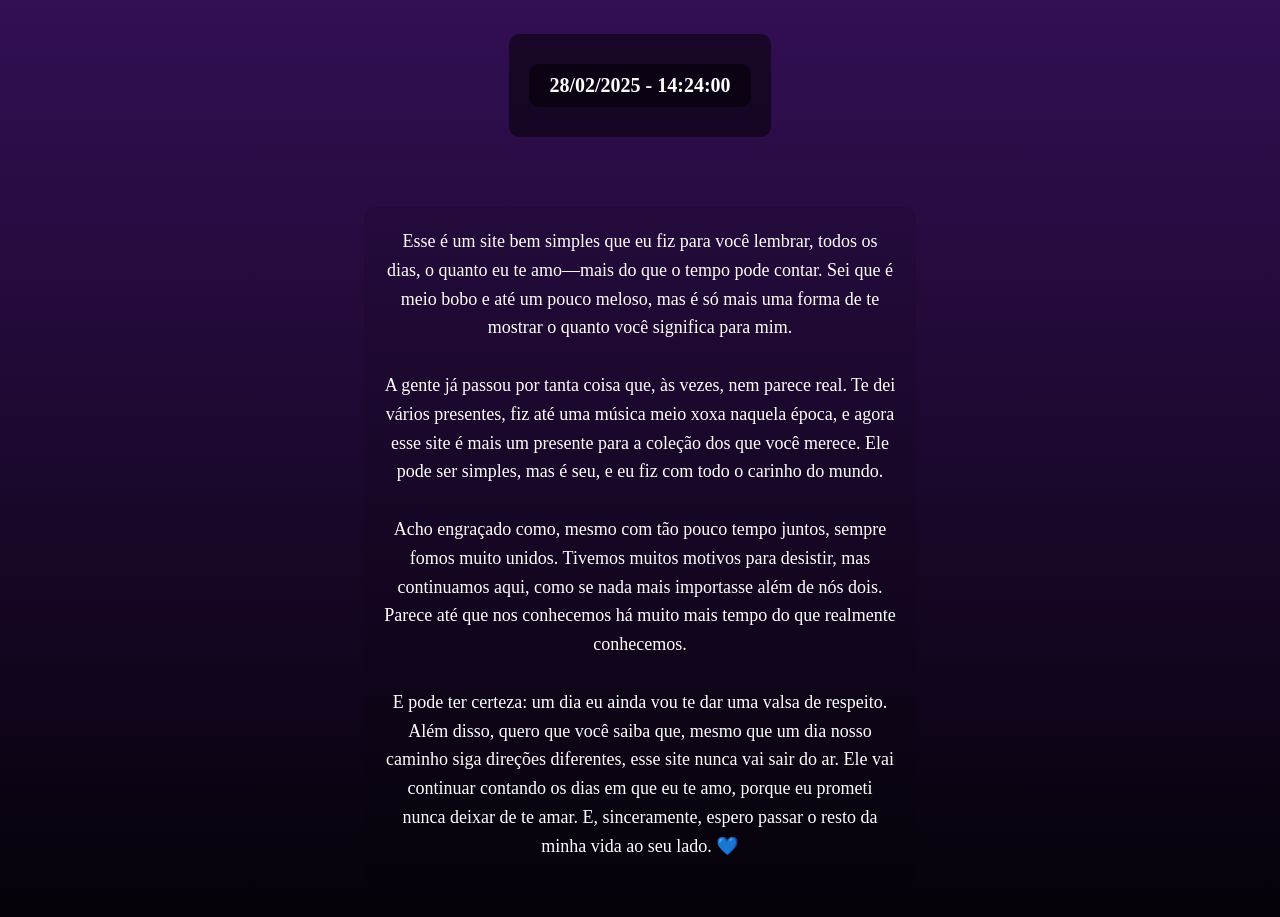
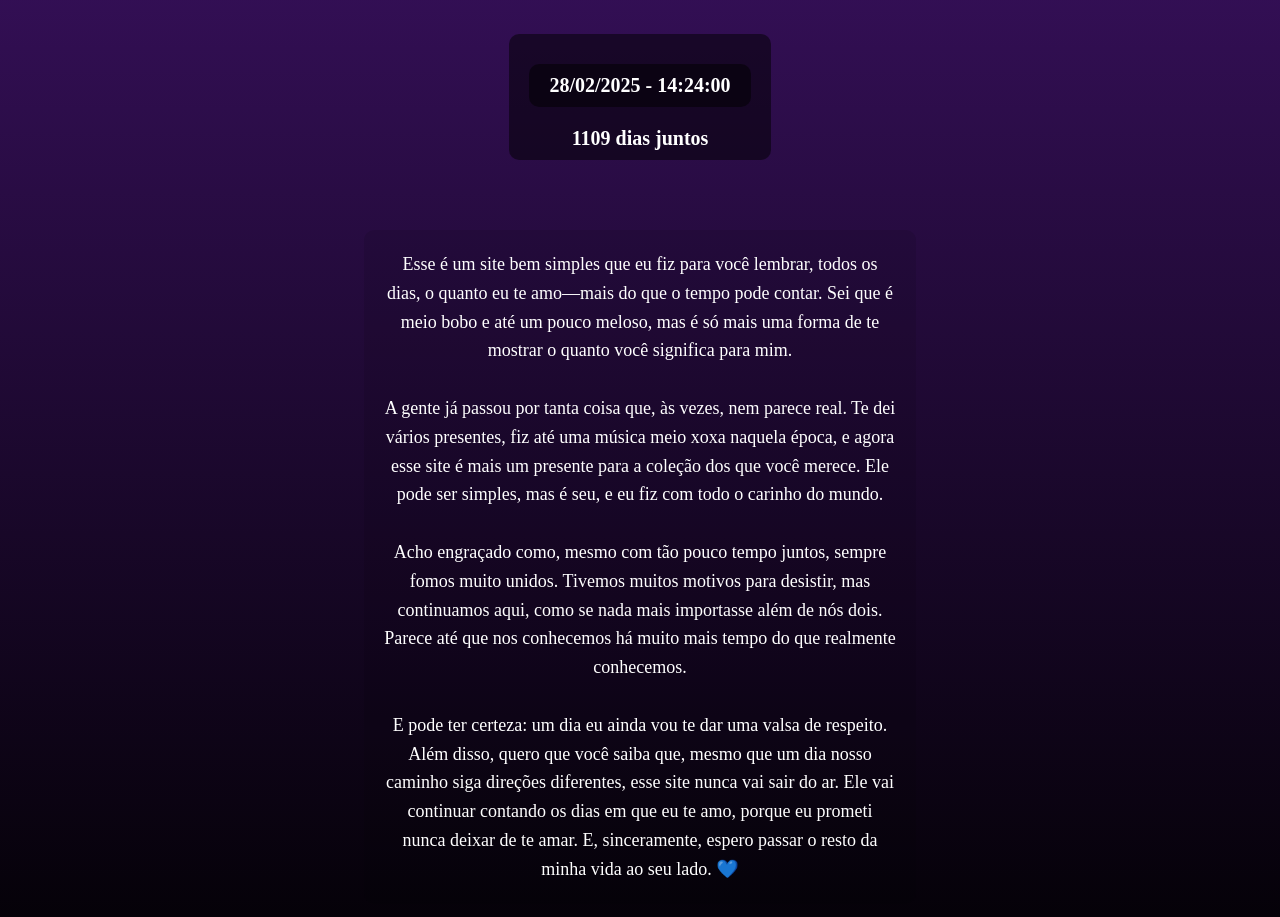
Before and after one commit to felipewendery/ana, a plain HTML site: page ana2/ana.html in a window 1280 px wide. Shown: the part 780-1697 px from the top of the page. Drawn offline with Linux system fonts and the light colour scheme.

Commit message:
first commit

```diff
--- a/ana2/ana.html
+++ b/ana2/ana.html
@@ -15,10 +15,9 @@
         <div class="caixaSom"></div>
     </div>
 
-
-
     <div class="tempo">
         <div id="tempo" class="tempo"></div>
+        <div id="contadorDias" class="contadorDias"></div>
     </div>
 
     <p>
@@ -56,13 +55,34 @@
                 }
             }
 
+            function calcularDiasJuntos() {
+                // Data de início (15/02/2022)
+                const dataInicio = new Date("2022-02-15");
+                const agora = new Date();
+
+                // Calcular a diferença em milissegundos
+                const diff = agora - dataInicio;
+
+                // Converter milissegundos para dias
+                const diasJuntos = Math.floor(diff / (1000 * 60 * 60 * 24));
+
+                // Exibir os dias no elemento "contadorDias"
+                let contadorDias = document.getElementById("contadorDias");
+                if (contadorDias) {
+                    contadorDias.innerHTML = `${diasJuntos} dias juntos`;
+                }
+            }
+
             // Atualiza o tempo a cada segundo
             setInterval(atualizarTempo, 1000);
 
-            // Atualiza na hora que carregar a página
+            // Calcular os dias juntos a cada segundo também
+            setInterval(calcularDiasJuntos, 1000);
+
+            // Atualizar na hora que carregar a página
             atualizarTempo();
+            calcularDiasJuntos();
         });
     </script>
 <script src="script.js"></script>
-</body>
-</html>
+</
```
